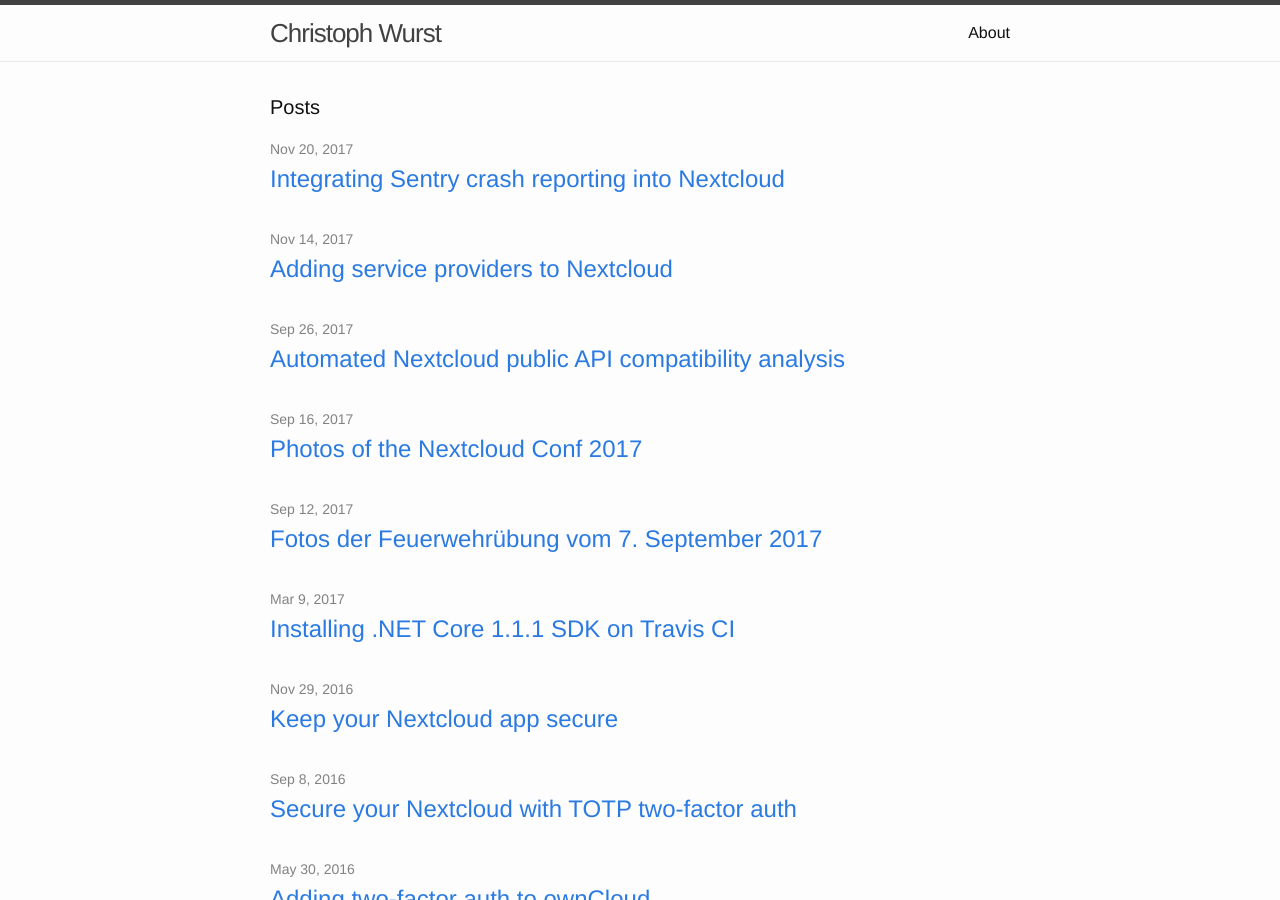
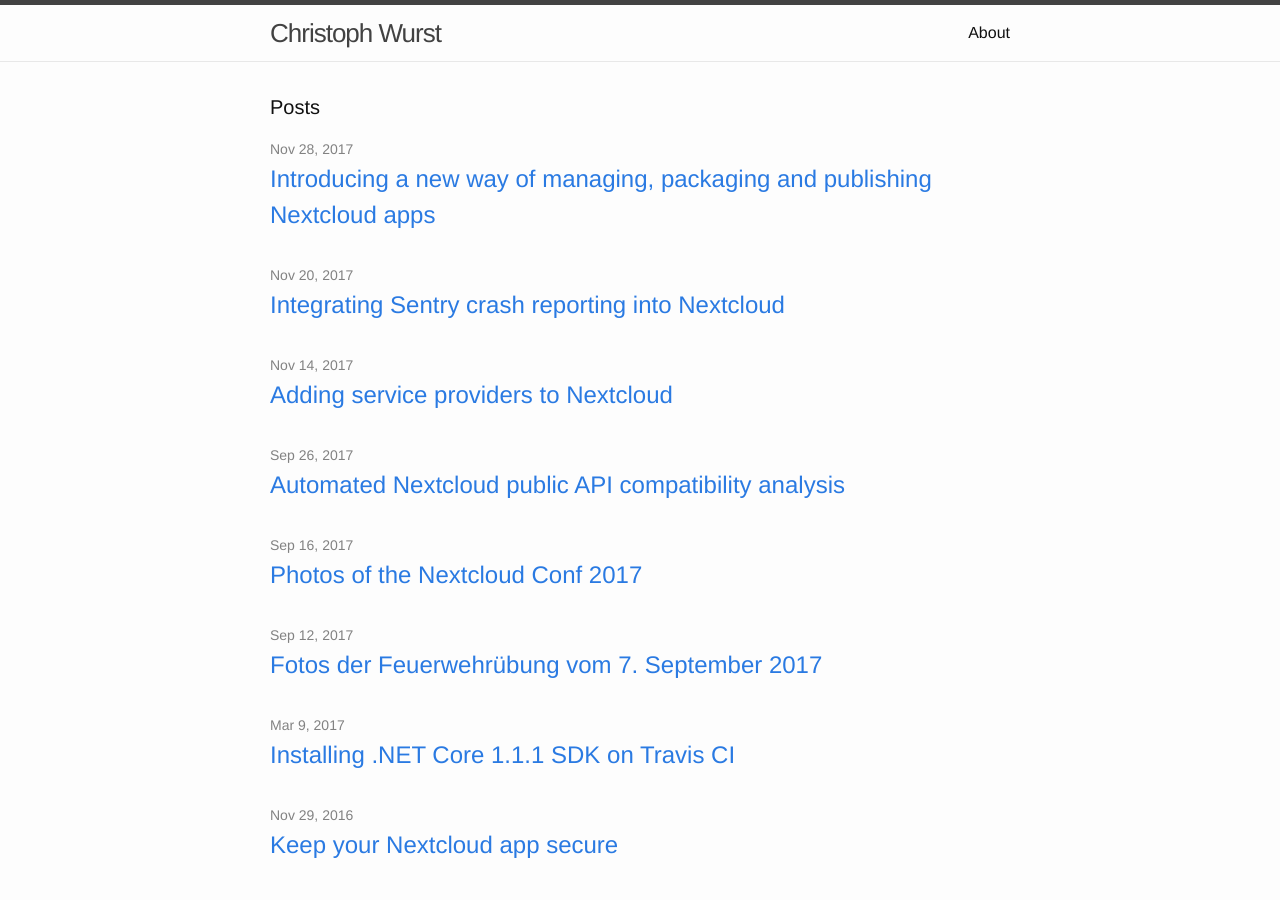
Before and after one commit to ChristophWurst/ChristophWurst.github.io, a Jekyll site: the page built from index.html, in a window 1280 px wide and 900 px high. Built offline with Jekyll 4.4.1, drawn with Linux system fonts in a browser that asks for light colours; comment, search, counter and statistics services are not loaded.

Commit message:
Publish krankerl post
Signed-off-by: Christoph Wurst <christoph@winzerhof-wurst.at>

```diff
--- a/_drafts/krankerl-nextcloud-app-mgmt.md
+++ b/_posts/2017-11-28-krankerl-nextcloud-app-mgmt.md
@@ -1,6 +1,7 @@
 ---
 layout: post
 title: Introducing a new way of managing, packaging and publishing Nextcloud apps
+date: 2017-11-28
 comments: false
 tags: nextcloud rust
 ---
```
